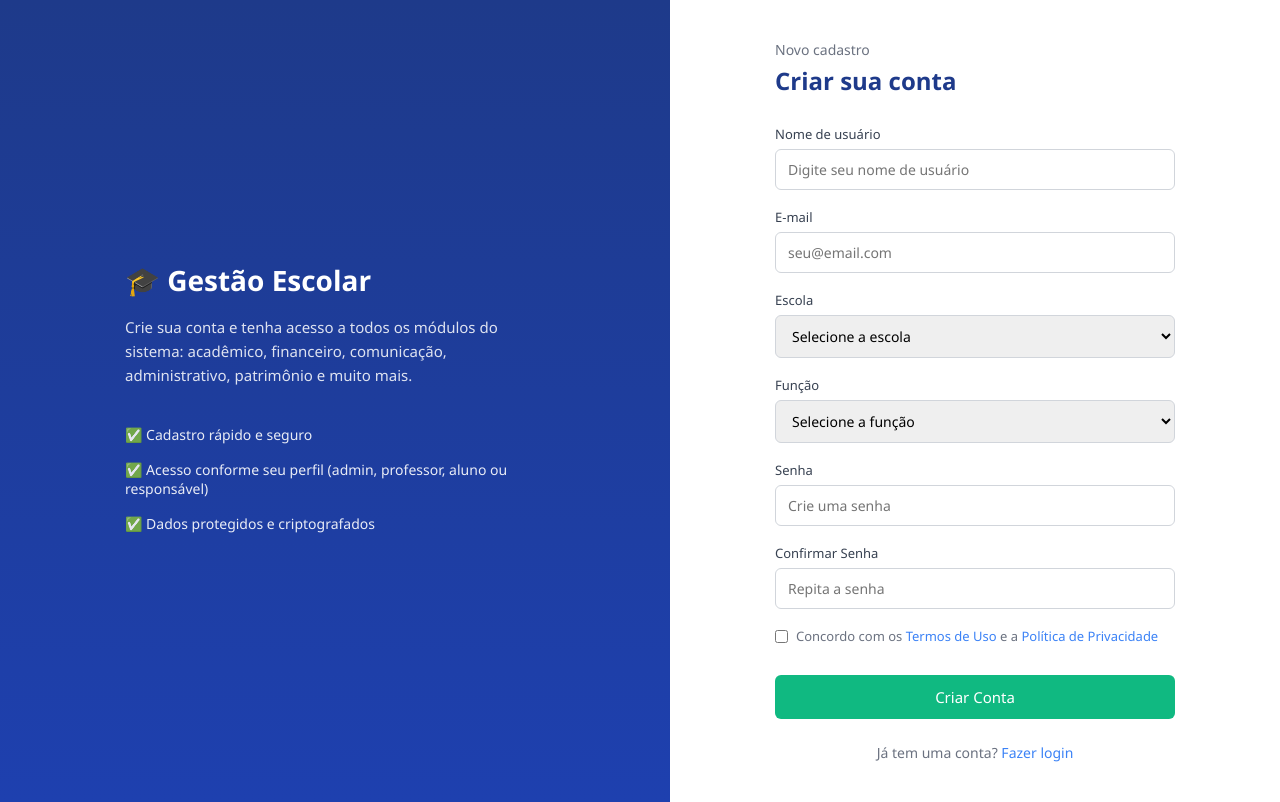
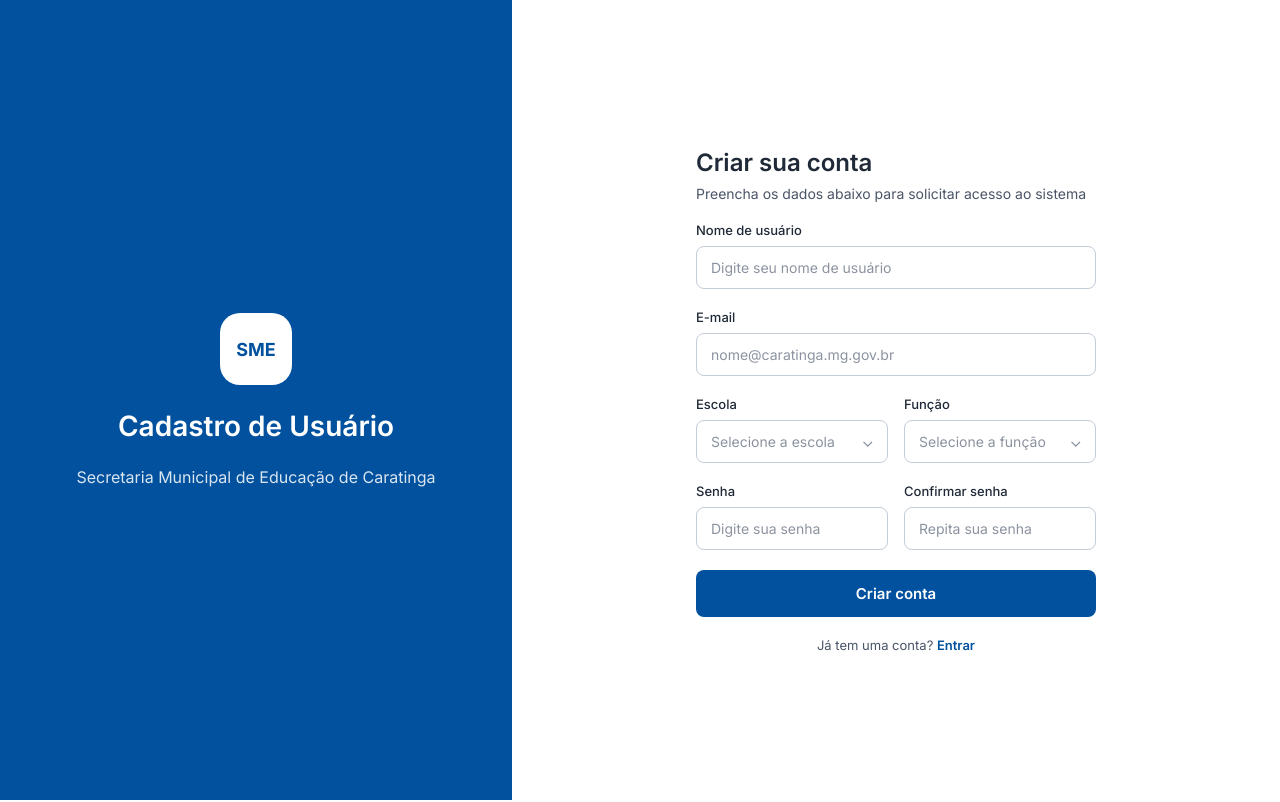
Before and after one commit to pedrotiago00/GESTAO_ESCOLAR, a Django app: page /cadastro/ in a window 1280 px wide. Run offline with Django 5.2, Linux system fonts and the light colour scheme; data that the repository does not hold is empty.

Commit message:
Tela de login e cadastro refatorados

```diff
--- a/apps/usuarios/templates/usuarios/cadastro.html
+++ b/apps/usuarios/templates/usuarios/cadastro.html
@@ -1,100 +1,85 @@
+{% load static %}
 <!DOCTYPE html>
 <html lang="pt-BR">
 <head>
 <meta charset="UTF-8">
-<meta name="viewport" content="width=device-width, initial-scale=1.0">
-<title>Criar Conta - Gestão Escolar</title>
-{% load static %}
-<link rel="stylesheet" href="{% static 'css/style.css' %}">
+<meta name="viewport" content="width=device-width, initial-scale=1">
+<title>Criar conta — Sistema de Gestão Escolar | SME Caratinga</title>
+<link rel="preconnect" href="https://fonts.googleapis.com">
+<link rel="preconnect" href="https://fonts.gstatic.com" crossorigin>
+<link href="https://fonts.googleapis.com/css2?family=Inter:wght@400;500;600;700&display=swap" rel="stylesheet">
+<link rel="stylesheet" href="{% static 'css/login.css' %}">
 </head>
-<body class="auth-body">
+<body>
 
-<div class="auth-wrapper">
+<main class="login-page">
 
-  <!-- Painel de branding -->
-  <div class="auth-brand">
-    <div class="auth-brand-content">
-      <h1>🎓 Gestão Escolar</h1>
-      <p>Crie sua conta e tenha acesso a todos os módulos do sistema: acadêmico, financeiro, comunicação, administrativo, patrimônio e muito mais.</p>
-      <ul class="auth-brand-list">
-        <li>✅ Cadastro rápido e seguro</li>
-        <li>✅ Acesso conforme seu perfil (admin, professor, aluno ou responsável)</li>
-        <li>✅ Dados protegidos e criptografados</li>
-      </ul>
-    </div>
-  </div>
+  <section class="brand-panel">
+    <div class="logo-badge" aria-hidden="true">SME</div>
+    <h1>Cadastro de Usuário</h1>
+    <p class="subtitle">Secretaria Municipal de Educação de Caratinga</p>
+  </section>
 
-  <!-- Painel de formulário -->
-  <div class="auth-panel">
-    <div class="auth-card">
-      <div class="auth-card-header">
-        <div class="breadcrumb">Novo cadastro</div>
-        <h2>Criar sua conta</h2>
-      </div>
+  <section class="form-panel">
+    <form class="login-form" method="post" novalidate>
+      {% csrf_token %}
+      <h2>Criar sua conta</h2>
+      <p class="description">Preencha os dados abaixo para solicitar acesso ao sistema</p>
 
-      {% if erros %}
-        <div class="form-errors" aria-live="polite">
-          {% for erro in erros %}
-            <p>{{ erro }}</p>
+      {% if form.errors %}
+        <div role="alert">
+          {% for field in form %}
+            {% for error in field.errors %}<p>{{ error }}</p>{% endfor %}
           {% endfor %}
+          {% for error in form.non_field_errors %}<p>{{ error }}</p>{% endfor %}
         </div>
       {% endif %}
 
-      <form method="post" action="{% url 'cadastro' %}">
-        {% csrf_token %}
-        <div class="form-group">
-          <label for="username">Nome de usuário</label>
-          <input id="username" name="username" type="text" placeholder="Digite seu nome de usuário" value="{{ request.POST.username|default:'' }}" required>
+      <div class="field-group">
+        <label for="username">Nome de usuário</label>
+        <input type="text" id="username" name="username" placeholder="Digite seu nome de usuário" required autocomplete="username">
+      </div>
+
+      <div class="field-group">
+        <label for="email">E-mail</label>
+        <input type="email" id="email" name="email" placeholder="nome@caratinga.mg.gov.br" required autocomplete="email">
+      </div>
+
+      <div class="field-row">
+        <div class="field-group">
+          <label for="id_escola">Escola</label>
+          <div class="select-wrap">
+            {{ form.escola }}
+          </div>
         </div>
 
-        <div class="form-group">
-          <label for="email">E-mail</label>
-          <input id="email" name="email" type="email" placeholder="seu@email.com" value="{{ request.POST.email|default:'' }}" required>
+        <div class="field-group">
+          <label for="id_funcao">Função</label>
+          <div class="select-wrap">
+            {{ form.funcao }}
+          </div>
+        </div>
+      </div>
+
+      <div class="field-row">
+        <div class="field-group">
+          <label for="password">Senha</label>
+          <input type="password" id="password" name="password" placeholder="Digite sua senha" required autocomplete="new-password">
         </div>
 
-        <div class="form-group">
-          <label for="escola">Escola</label>
-          <select id="escola" name="escola" required>
-            <option value="">Selecione a escola</option>
-            {% for escola in form.escola.field.queryset %}
-              <option value="{{ escola.pk }}" {% if request.POST.escola == escola.pk|stringformat:'s' %}selected{% endif %}>{{ escola.nome }}</option>
-            {% endfor %}
-          </select>
+        <div class="field-group">
+          <label for="confirm-password">Confirmar senha</label>
+          <input type="password" id="confirm-password" name="password_confirm" placeholder="Repita sua senha" required autocomplete="new-password">
         </div>
+      </div>
 
-        <div class="form-group">
-          <label for="funcao">Função</label>
-          <select id="funcao" name="funcao" required>
-            <option value="">Selecione a função</option>
-            {% for funcao in form.funcao.field.queryset %}
-              <option value="{{ funcao.pk }}" {% if request.POST.funcao == funcao.pk|stringformat:'s' %}selected{% endif %}>{{ funcao.nome }}</option>
-            {% endfor %}
-          </select>
-        </div>
+      <button type="submit" class="btn-primary">Criar conta</button>
 
-        <div class="form-group">
-          <label for="password">Senha</label>
-          <input id="password" name="password" type="password" placeholder="Crie uma senha" required>
-        </div>
+      <p class="bottom-link">Já tem uma conta? <a href="login.html">Entrar</a></p>
+    </form>
+  </section>
 
-        <div class="form-group">
-          <label for="password_confirm">Confirmar Senha</label>
-          <input id="password_confirm" name="password_confirm" type="password" placeholder="Repita a senha" required>
-        </div>
-
-        <label class="auth-terms">
-          <input name="termos" type="checkbox" required>
-          <span>Concordo com os <a href="#" class="auth-link">Termos de Uso</a> e a <a href="#" class="auth-link">Política de Privacidade</a></span>
-        </label>
-
-        <button type="submit" class="btn btn-success auth-submit">Criar Conta</button>
-      </form>
-
-      <p class="auth-footer">Já tem uma conta? <a href="{% url 'login' %}" class="auth-link">Fazer login</a></p>
-    </div>
-  </div>
-
-</div>
+</main>
 
 </body>
 </html>
--- a/apps/usuarios/views.py
+++ b/apps/usuarios/views.py
@@ -33,43 +33,27 @@ def login(request):
 def cadastro(request):
     form = CadastroForms(request.POST or None)
 
-    if request.method == 'POST':
-        nome = (request.POST.get('username') or '').strip()
-        email = (request.POST.get('email') or '').strip()
-        senha = request.POST.get('password', '')
-        confirmar_senha = request.POST.get('password_confirm', '')
-        escola_id = request.POST.get('escola')
-        funcao_id = request.POST.get('funcao')
-        termos = request.POST.get('termos')
+    if request.method == 'POST' and form.is_valid():
+        nome = form.cleaned_data['username']
+        email = form.cleaned_data['email']
 
-        erros = []
+        if User.objects.filter(username=nome).exists():
+            form.add_error('username', 'Este nome de usuário já está em uso.')
+        elif User.objects.filter(email=email).exists():
+            form.add_error('email', 'Este e-mail já está cadastrado.')
+        else:
+            usuario = User.objects.create_user(
+                username=nome,
+                email=email,
+                password=form.cleaned_data['password'],
+            )
 
-        if not nome or not email or not senha or not confirmar_senha or not escola_id or not funcao_id:
-            erros.append('Preencha todos os campos obrigatórios.')
-        elif senha != confirmar_senha:
-            erros.append('As senhas não conferem.')
-        elif User.objects.filter(username=nome).exists():
-            erros.append('Este nome de usuário já está em uso.')
-        elif User.objects.filter(email=email).exists():
-            erros.append('Este e-mail já está cadastrado.')
-        elif not termos:
-            erros.append('Você precisa aceitar os termos.')
+            PerfilUsuario.objects.create(
+                usuario=usuario,
+                escola=form.cleaned_data['escola'],
+                funcao=form.cleaned_data['funcao'],
+            )
 
-        if erros:
-            return render(request, 'usuarios/cadastro.html', {'form': form, 'erros': erros})
-
-        usuario = User.objects.create_user(
-            username=nome,
-            email=email,
-            password=senha,
-        )
-
-        PerfilUsuario.objects.create(
-            usuario=usuario,
-            escola_id=escola_id,
-            funcao_id=funcao_id,
-        )
-
-        return redirect('login')
+            return redirect('login')
 
     return render(request, 'usuarios/cadastro.html', {'form': form})
--- a/static/css/login.css
+++ b/static/css/login.css
@@ -1,5 +1,269 @@
-.auth-body {
+:root {
+  --color-blue: #01519E;
+  --color-blue-dark: #013567;
+  --color-blue-tint: #D9E5F0;
+  --color-text: #1F2937;
+  --color-text-secondary: #4B5568;
+  --color-border: #C4CCD6;
+  --color-placeholder: #8C93A0;
+  --font-base: 'Inter', -apple-system, BlinkMacSystemFont, 'Segoe UI', sans-serif;
+}
+
+* {
+  box-sizing: border-box;
+}
+
+body {
+  margin: 0;
+  font-family: var(--font-base);
+  color: var(--color-text);
+}
+
+.login-page {
   display: flex;
+  min-height: 100vh;
+}
+
+.brand-panel {
+  flex: 0 0 40%;
+  max-width: 560px;
+  background: var(--color-blue);
+  display: flex;
+  flex-direction: column;
+  align-items: center;
   justify-content: center;
+  gap: 24px;
+  padding: 80px 40px;
+  text-align: center;
+}
+
+.logo-badge {
+  width: 72px;
+  height: 72px;
+  border-radius: 20px;
+  background: #FFFFFF;
+  color: var(--color-blue);
+  font-weight: 700;
+  font-size: 18px;
+  display: flex;
   align-items: center;
+  justify-content: center;
 }
+
+.brand-panel h1 {
+  font-size: 28px;
+  font-weight: 600;
+  color: #FFFFFF;
+  margin: 0;
+}
+
+.brand-panel .subtitle {
+  font-size: 16px;
+  color: var(--color-blue-tint);
+  max-width: 360px;
+  margin: 0;
+}
+
+.form-panel {
+  flex: 1;
+  display: flex;
+  align-items: center;
+  justify-content: center;
+  background: #FFFFFF;
+  padding: 40px 24px;
+}
+
+.login-form {
+  width: 100%;
+  max-width: 400px;
+  display: flex;
+  flex-direction: column;
+  gap: 20px;
+}
+
+.login-form h2 {
+  font-size: 24px;
+  font-weight: 600;
+  margin: 0;
+}
+
+.login-form .description {
+  font-size: 14px;
+  color: var(--color-text-secondary);
+  margin: -12px 0 0;
+}
+
+.field-group {
+  display: flex;
+  flex-direction: column;
+  gap: 8px;
+}
+
+.field-group label {
+  font-size: 13px;
+  font-weight: 500;
+}
+
+.field-group input {
+  font-family: inherit;
+  font-size: 14px;
+  color: var(--color-text);
+  padding: 12px 14px;
+  border: 1px solid var(--color-border);
+  border-radius: 8px;
+  outline: none;
+  transition: border-color 0.15s ease;
+}
+
+.field-group input::placeholder {
+  color: var(--color-placeholder);
+}
+
+.field-group input:focus-visible {
+  border-color: var(--color-blue);
+  box-shadow: 0 0 0 3px var(--color-blue-tint);
+}
+
+.field-row {
+  display: flex;
+  gap: 16px;
+}
+
+.field-row .field-group {
+  flex: 1;
+  min-width: 0;
+}
+
+.select-wrap {
+  position: relative;
+}
+
+.select-wrap select {
+  width: 100%;
+  font-family: inherit;
+  font-size: 14px;
+  color: var(--color-text);
+  background: #FFFFFF;
+  padding: 12px 36px 12px 14px;
+  border: 1px solid var(--color-border);
+  border-radius: 8px;
+  outline: none;
+  appearance: none;
+  -webkit-appearance: none;
+  -moz-appearance: none;
+  cursor: pointer;
+  transition: border-color 0.15s ease;
+}
+
+.select-wrap select:invalid {
+  color: var(--color-placeholder);
+}
+
+.select-wrap select option {
+  color: var(--color-text);
+}
+
+.select-wrap select:focus-visible {
+  border-color: var(--color-blue);
+  box-shadow: 0 0 0 3px var(--color-blue-tint);
+}
+
+.select-wrap::after {
+  content: "⌄";
+  position: absolute;
+  right: 14px;
+  top: 50%;
+  transform: translateY(-50%);
+  font-size: 16px;
+  color: var(--color-placeholder);
+  pointer-events: none;
+}
+
+.bottom-link {
+  text-align: center;
+  font-size: 13px;
+  color: var(--color-text-secondary);
+  margin: 0;
+}
+
+.bottom-link a {
+  color: var(--color-blue);
+  font-weight: 600;
+  text-decoration: none;
+}
+
+.bottom-link a:hover {
+  text-decoration: underline;
+}
+
+.forgot-row {
+  text-align: right;
+  margin-top: -8px;
+}
+
+.forgot-row a {
+  font-size: 13px;
+  font-weight: 500;
+  color: var(--color-blue);
+  text-decoration: none;
+}
+
+.forgot-row a:hover {
+  text-decoration: underline;
+}
+
+.btn-primary {
+  font-family: inherit;
+  font-size: 15px;
+  font-weight: 600;
+  color: #FFFFFF;
+  background: var(--color-blue);
+  border: none;
+  border-radius: 8px;
+  padding: 14px;
+  cursor: pointer;
+  transition: background 0.15s ease;
+}
+
+.btn-primary:hover {
+  background: var(--color-blue-dark);
+}
+
+.btn-primary:focus-visible {
+  outline: 2px solid var(--color-blue-dark);
+  outline-offset: 2px;
+}
+
+.footer {
+  font-size: 12px;
+  color: var(--color-placeholder);
+  text-align: center;
+  margin: 0;
+}
+
+@media (max-width: 900px) {
+  .login-page {
+    flex-direction: column;
+  }
+
+  .brand-panel {
+    max-width: none;
+    padding: 48px 24px;
+    flex: none;
+  }
+
+  .form-panel {
+    padding: 48px 24px;
+  }
+
+  .field-row {
+    flex-direction: column;
+  }
+}
+
+@media (prefers-reduced-motion: reduce) {
+  .field-group input,
+  .btn-primary {
+    transition: none;
+  }
+}
```
Also changed, not shown: apps/usuarios/templates/usuarios/login.html (+39 -50 lines), apps/usuarios/tests.py (+32 -0 lines).
